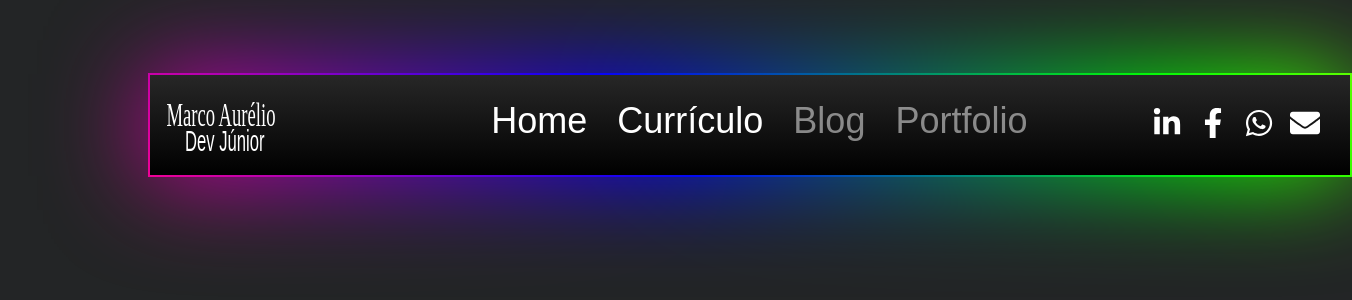
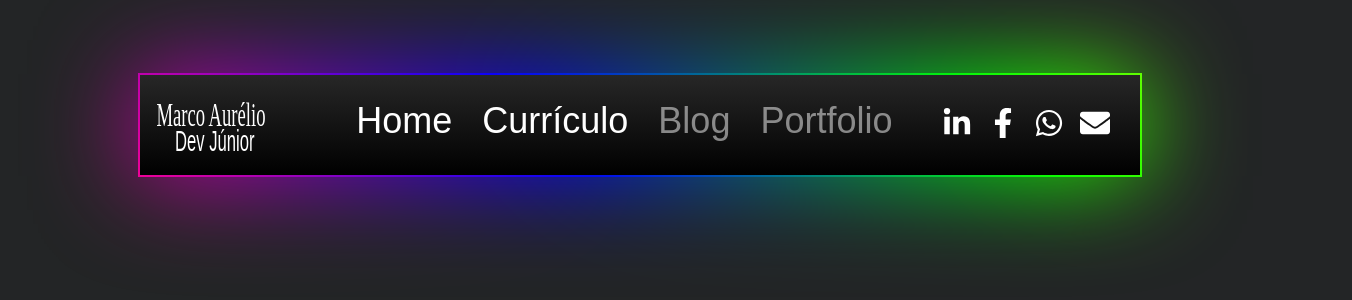
Before and after one commit to Marco1992sjc/meusite-reactjs, a Next.js app: page / in a window 1280 px wide. Shown: the top 300 px of the page, 1352 px wide, since content can reach past the window. Built offline with nearby package versions, Linux system fonts and the light colour scheme.

Commit message:
Update NavBar.css

```diff
--- a/styles/NavBar.css
+++ b/styles/NavBar.css
@@ -7,12 +7,12 @@
 }
 
 
-@media only screen and (min-width: 1155px) {
+@media only screen and (min-width: 769px) {
   .navbar {
   top: 5rem;
-    left: 10rem;
+  margin: 0 auto;
     position: relative;
-    width: 1200px;
+    width: 1000px;
     height: 100px;
     background: linear-gradient(0deg, #000, #272727);
 
@@ -21,6 +21,10 @@
     justify-content: space-between;
     align-items: center;
     padding: 0 0.5rem;
+
+
+
+    float: none;
 
 
 
@@ -58,12 +62,14 @@
     filter: blur(50px);
   }
 
+}
 
-  }
 
 .navbar .nav-logo {
   padding: 8px;
   margin-bottom: 25px;
+  float: none;
+  vertical-align: top;
 }
 
 .navbar .nav-logo .logo {
@@ -78,16 +84,17 @@
   padding: 0;
 
 }
-@media only screen and (min-width: 1155px) {
+@media only screen and (min-width: 768px) {
 .navbar .nav-links li {
   list-style: none;
   padding: 1rem;
 display: flex;
-right: 20rem;
+right: 15rem;
 margin-top: 5%;
-
 display: inline-flex;
 position: relative;
+
+
 }
 
 .navbar .nav-links li a {
@@ -139,11 +146,12 @@
   z-index: 2;
 }
 
-@media only screen and (max-width: 1155px) {
+@media only screen and (max-width: 768px) {
   .navbar {
     padding: 0;
     flex-direction: column;
     align-items: flex-start;
+
   }
 
   .navbar .nav-toggle-btn {
```
